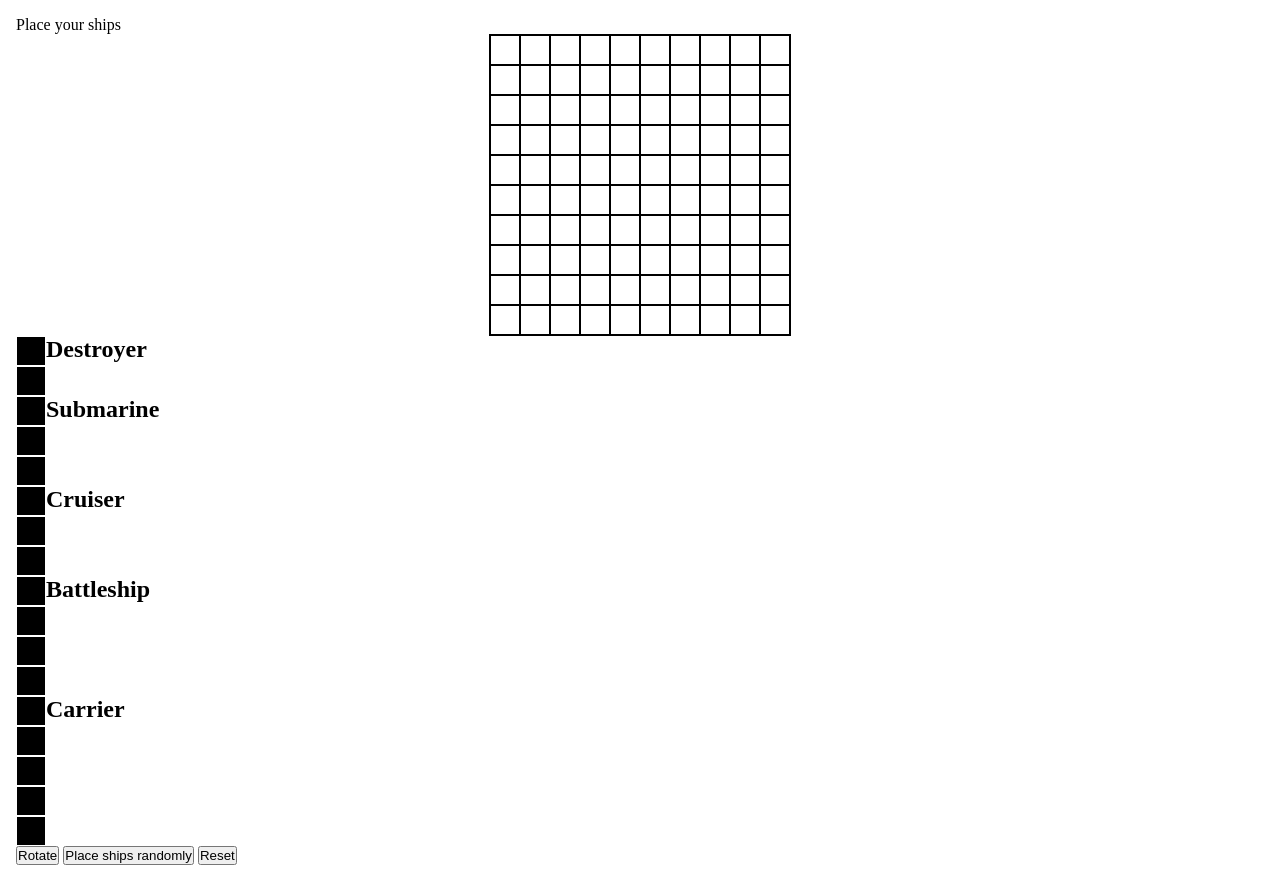
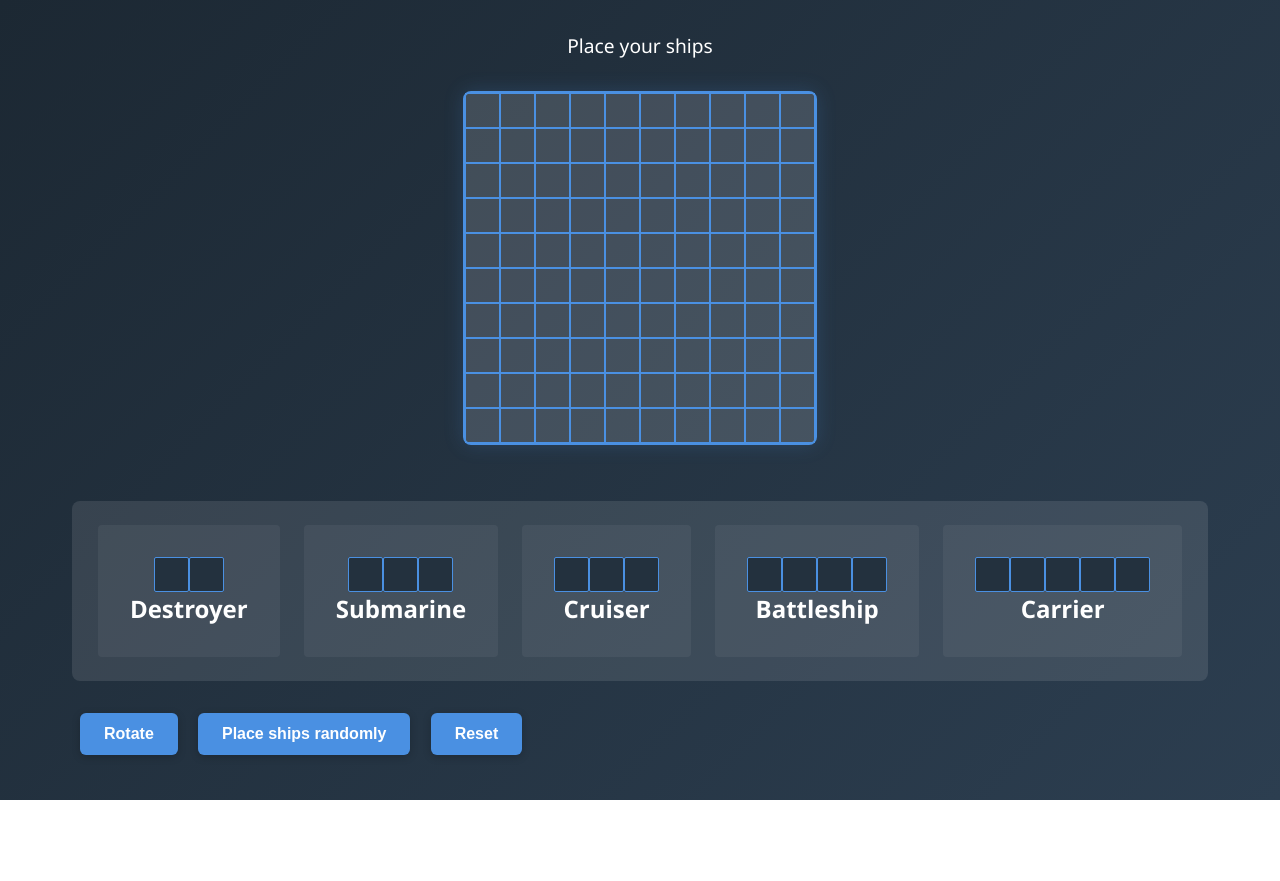
Before and after one commit to mahmoudmerghani/battleship, a website built with webpack: page src/template.html in a window 1280 px wide. After the commit the page ends 800 px from the top, so only its background shows below. Built offline with nearby package versions, Linux system fonts and the light colour scheme.

Commit message:
Update styles

```diff
--- a/src/style.css
+++ b/src/style.css
@@ -5,26 +5,55 @@
 }
 
 :root {
-    --cell-size: 30px;
+    --cell-size: 35px;
+    --primary-color: #1a3c5e;
+    --secondary-color: #2d5f8a;
+    --accent-color: #4a90e2;
+    --hit-color: #ff4444;
+    --miss-color: #7a8b99;
+    --ship-color: #23313e;
+}
+
+body {
+    background: linear-gradient(135deg, #1c2833, #2c3e50);
+    color: white;
+    font-family: 'Segoe UI', Arial, sans-serif;
+    min-height: 100vh;
 }
 
 .game {
-    padding: 1rem;
+    padding: 2rem;
+    max-width: 1200px;
+    margin: 0 auto;
+}
+
+#message {
+    text-align: center;
+    font-size: 1.2rem;
 }
 
 .board-container {
     display: flex;
     justify-content: center;
-    gap: 2rem;
-
+    gap: 3rem;
+    flex-wrap: wrap;
+    padding: 2rem 0;
 }
 
 .board {
-    border: 1px solid black;
+    background: rgba(255, 255, 255, 0.1);
+    border: 2px solid var(--accent-color);
+    border-radius: 8px;
     width: fit-content;
     display: grid;
     grid-template-columns: repeat(10, var(--cell-size));
     grid-template-rows: repeat(10, var(--cell-size));
+    box-shadow: 0 0 20px rgba(74, 144, 226, 0.2);
+    transition: transform 0.3s ease;
+}
+
+.board:hover {
+    transform: scale(1.02);
 }
 
 .computer-board {
@@ -32,20 +61,23 @@
 }
 
 .cell {
-    background-color: initial;
-    border: 1px solid black;
+    background-color: rgba(255, 255, 255, 0.05);
+    border: 1px solid var(--accent-color);
     width: var(--cell-size);
     height: var(--cell-size);
     cursor: pointer;
+    transition: all 0.2s ease;
 }
 
 .cell.ship {
-    background-color: black;
-    border: 1px solid white;
+    background-color: var(--ship-color);
+    border: 1px solid var(--accent-color);
 }
 
 .cell.highlighted, .cell:hover {
-    background-color: green;
+    background-color: rgba(74, 144, 226, 0.5);
+    transform: scale(1.1);
+    z-index: 1;
 }
 
 .cell.unavailable {
@@ -53,34 +85,101 @@
 }
 
 .cell.hit {
-    background-color: red;
+    background-color: var(--hit-color);
+    animation: hitEffect 0.5s ease;
 }
 
 .cell.miss {
-    background-color: grey;
+    background-color: var(--miss-color);
+    animation: missEffect 0.5s ease;
 }
 
-.ships-container.vertical {
+.ships-container {
+    background: rgba(255, 255, 255, 0.1);
+    padding: 1.5rem;
+    border-radius: 8px;
+    margin: 1.5rem 0;
     display: flex;
-    gap: 10px;
-    align-items: center;
+    flex-wrap: wrap;
+    gap: 1.5rem;
+    justify-content: center;
 }
 
-.ships-container.vertical div.ship {
+.ships-container.vertical .ship-cells {
     flex-direction: column;
 }
 
 .ships-container .cell {
-    background-color: black;
-    border: 1px solid white;
+    background-color: var(--ship-color);
+    border: 1px solid var(--accent-color);
+    margin: 0;
+    border-radius: 2px;
 }
 
 .ships-container .ship {
     display: flex;
-    width: fit-content;
+    flex-direction: column;
+    align-items: center;
+    justify-content: space-between;
+    min-width: 140px;
+    margin: 0;
+    padding: 2rem;
+    border-radius: 4px;
+    background: rgba(255, 255, 255, 0.05);
+    transition: all 0.3s ease;
+    cursor: pointer;
+}
+
+.ships-container .ship:hover {
+    transform: scale(1.05);
+    background: rgba(255, 255, 255, 0.1);
 }
 
 .ships-container .ship.selected {
-    border: 2px solid #00ff00;
-    transform: scale(1.05);
+    background: rgba(76, 175, 80, 0.2);
+    border: 2px solid #4CAF50;
+    transform: scale(1.1);
+    box-shadow: 0 0 15px rgba(76, 175, 80, 0.3);
 }
+
+.ships-container .ship-cells {
+    flex-grow: 1;
+    display: flex;
+    justify-content: center;
+}
+
+button {
+    background-color: var(--accent-color);
+    color: white;
+    border: none;
+    padding: 12px 24px;
+    border-radius: 6px;
+    cursor: pointer;
+    font-size: 1rem;
+    font-weight: 600;
+    margin: 0.5rem;
+    transition: all 0.3s ease;
+    box-shadow: 0 2px 8px rgba(0, 0, 0, 0.2);
+}
+
+button:hover {
+    background-color: #357abd;
+    transform: translateY(-2px);
+    box-shadow: 0 4px 12px rgba(0, 0, 0, 0.3);
+}
+
+button:active {
+    transform: translateY(0);
+    box-shadow: 0 2px 4px rgba(0, 0, 0, 0.2);
+}
+
+@keyframes hitEffect {
+    0% { transform: scale(1); }
+    50% { transform: scale(1.2); }
+    100% { transform: scale(1); }
+}
+
+@keyframes missEffect {
+    0% { opacity: 0; }
+    100% { opacity: 1; }
+}
```
